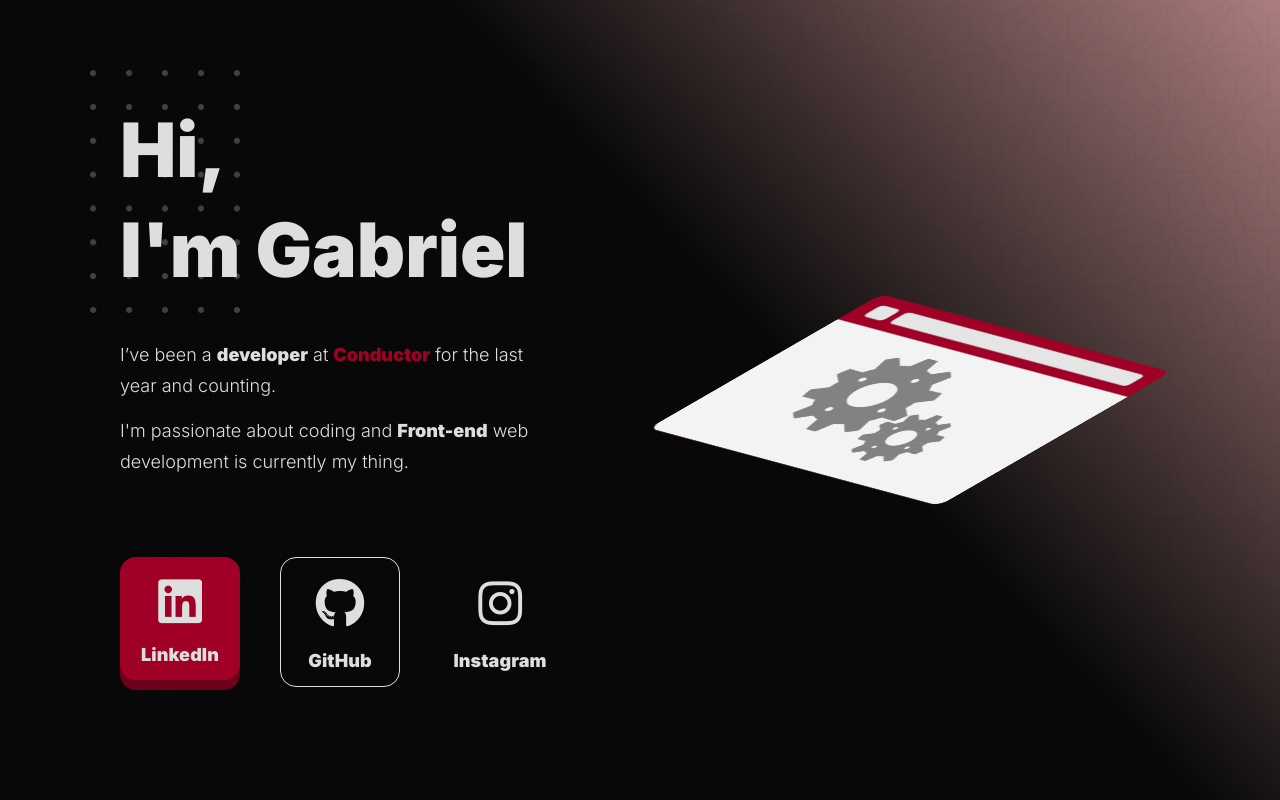
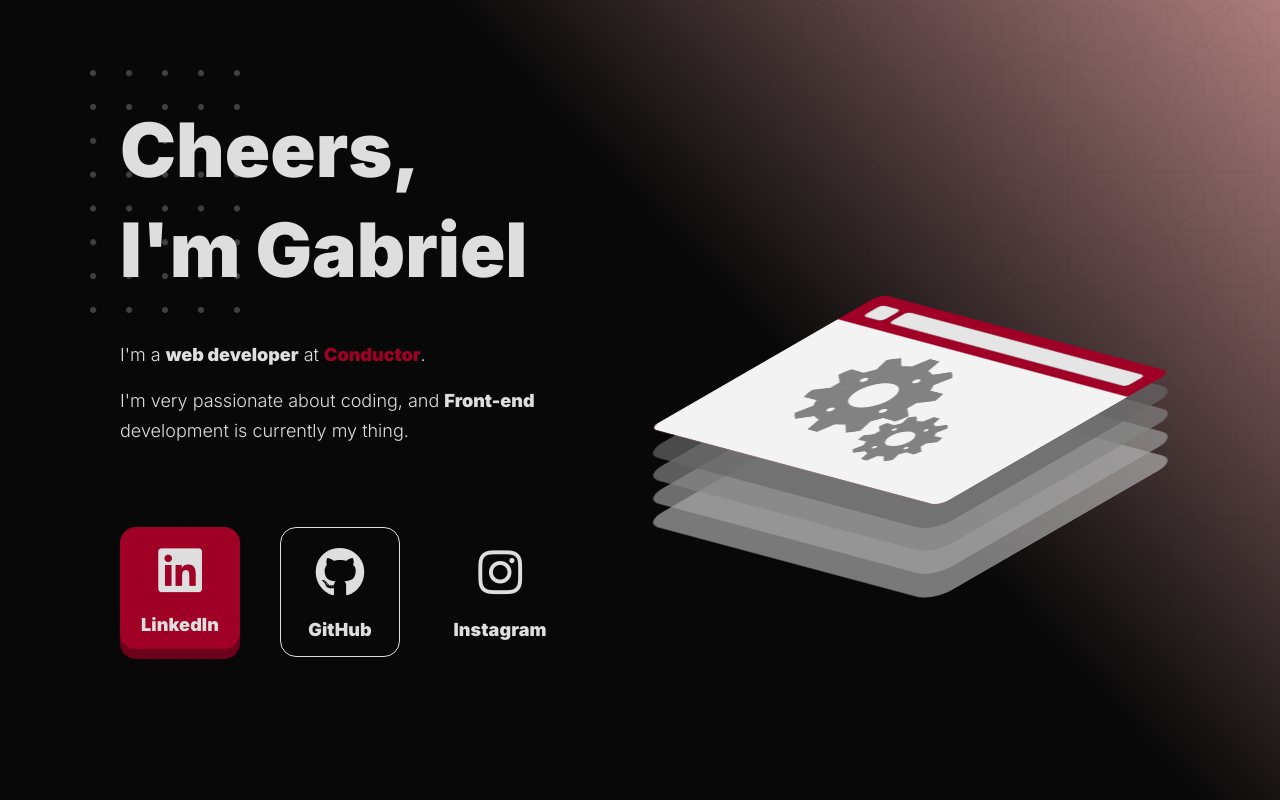
Before and after one commit to borserog/personal-page, a website with bundled scripts: page index.html in a window 1280 px wide. Built offline with nearby package versions, Linux system fonts and the light colour scheme.

Commit message:
killer animation complete

```diff
--- a/index.html
+++ b/index.html
@@ -13,14 +13,14 @@
             <div class="hero__title">
                 <img src="./assets/dot-pattern.png" class="dot-pattern">
                 <h1 class="heading-primary">
-                    Hi,<br>I'm Gabriel
+                    Cheers,<br>I'm Gabriel
                 </h1>
             </div>
             <div class="hero__subtitle">
                 <p class="paragraph">
-                    I’ve been a <strong>developer</strong> at <strong><a class="link" href="https://conductor.com.br/" target="_blank">Conductor</a></strong> for the last year and counting.
+                    I'm a <strong>web developer</strong> at <strong><a class="link" href="https://conductor.com.br/" target="_blank">Conductor</a></strong>.
                 </p>
-                <p class="paragraph">I'm passionate about coding and&nbsp;<strong>Front-end</strong>&nbsp;web development is currently my thing.</p>
+                <p class="paragraph">I'm very passionate about coding, and&nbsp;<strong>Front-end</strong>&nbsp; development is currently my thing.</p>
 
             </div>
             <div class="hero__buttons">
@@ -44,6 +44,7 @@
 
                 <div class="browser-animation__browser">
                     <img class="browser-animation__browser--vector" src="./assets/browser (1).svg" alt="">
+                    <!-- animated content created by JS -->
                 </div>
                 <div class="browser-animation__cog-group">
                     <img class="browser-animation__cog-group--big-cog" src="./assets/cogwheel-303465.svg" alt="">
@@ -52,6 +53,6 @@
             </figure>
         </div>
     </section>
-    <script type="module" src="./js/index.js"></script>
+    <script defer type="module" src="./js/index.js"></script>
 </body>
 </html>
--- /dev/null
+++ b/js/echo-browser.js
@@ -0,0 +1,31 @@
+export class BrowserEchoAnimation {
+    browserContainer = document.querySelector('.browser-animation__browser');
+
+
+    createEchoElements(amount) {
+        for (let i=1; i <= amount; i++) {
+            this.addEchoElement(i);
+        }
+    }
+
+    addEchoElement(position) {
+        const newElement = `<div class="browser-animation__browser--echo-${position}"></div>`;
+
+        this.browserContainer.insertAdjacentHTML('beforeend', newElement);
+
+        const echoElement = document.querySelector(`.browser-animation__browser--echo-${position}`);
+
+        const grayscaleModifier = 30;
+
+        echoElement.style.width = '30rem';
+        echoElement.style.height = '20rem';
+        echoElement.style.position = 'absolute';
+        echoElement.style.zIndex = `${-1 * position}`;
+        echoElement.style.borderRadius = '16px';
+        echoElement.style.top = `${21 * position}px`;
+        echoElement.style.left = `${27 * position}px`;
+        echoElement.style.backgroundColor = `rgb(${72 + (position * grayscaleModifier)}, ${72 + position * grayscaleModifier}, ${72 + position * grayscaleModifier})`;
+        echoElement.style.animation = `browserEchoFade 2.5s infinite ease-in-out`;
+        echoElement.style.animationDelay = `.${position * 10}s`;
+    }
+}
--- a/js/index.js
+++ b/js/index.js
@@ -0,0 +1,4 @@
+import * as eb from './echo-browser.js';
+
+const browserAnimation = new eb.BrowserEchoAnimation();
+browserAnimation.createEchoElements(4);
--- a/sass/base/_animations.scss
+++ b/sass/base/_animations.scss
@@ -0,0 +1,8 @@
+@keyframes browserEchoFade {
+    0% { opacity: .7; }
+    50% {
+        opacity: .3;
+        transform: translate(20px, 20px);
+    }
+    100% { opacity: .7; }
+}
--- a/sass/pages/_home.scss
+++ b/sass/pages/_home.scss
@@ -1,15 +1,27 @@
 $border-width: 0px;
 
 .container {
-    background: url('./../../assets/asanoha-400px.png') repeat;
+  background: url("./../../assets/asanoha-400px.png") repeat;
 
   &::before {
-        content: '';
+    content: "";
     position: absolute;
     width: 100%;
     height: 100%;
     z-index: -3;
-        background: linear-gradient(226.82deg, rgba(255, 0, 0, .27) -18.54%, rgba(0, 0, 0, 0.97) 41.11%);
+    background: linear-gradient(
+      226.82deg,
+      rgba(255, 0, 0, 0.27) -18.54%,
+      rgba(0, 0, 0, 0.97) 41.11%
+    );
+
+    @include respond(tab-land) {
+      background: linear-gradient(
+        180.82deg,
+        rgba(255, 0, 0, 0.37) -1.54%,
+        rgba(0, 0, 0, 0.97) 49.91%
+      );
+    }
   }
 }
 
@@ -33,7 +45,6 @@
 
   @include respond(phone) {
     align-items: flex-start;
-
   }
 
   .hero {
@@ -71,8 +82,8 @@
       margin-top: 4rem;
 
       &::before {
-                content: '';
-                width: .1rem;
+        content: "";
+        width: 0.1rem;
         height: 100%;
       }
 
@@ -137,7 +148,10 @@
 
       // TODO add echo
       &--echo {
-
+        width: 100%;
+        height: 100%;
+        position: relative;
+        top: -1rem;
       }
     }
 
@@ -149,31 +163,49 @@
       left: 50%;
       transform: translate(-50%, -30%);
 
+
+      &:hover {
+        .browser-animation__cog-group--big-cog {
+            transform: rotate(-360deg);
+        }
+
+        .browser-animation__cog-group--small-cog {
+            transform: rotate(360deg);
+        }
+      }
+
       &--big-cog {
         height: 10rem;
-                animation: cogRotationReverse 10s infinite ease-in-out;
       }
 
       &--small-cog {
-                height: 6.25rem;
-                animation: cogRotation 10s infinite ease-in-out;
+        height: 6rem;
         position: relative;
         top: 1.5rem;
         left: -1.1rem;
       }
 
-
+      &--big-cog, &--small-cog {
+        transition: all 2s;
+      }
+    }
   }
 }
 
+@keyframes cogRotation {
+  0% {
+    transform: rotate(0);
   }
-
-@keyframes cogRotation {
-    0% { transform: rotate(0) }
-    100% { transform: rotate(-360deg) }
+  100% {
+    transform: rotate(-360deg);
+  }
 }
 
 @keyframes cogRotationReverse {
-    0% { transform: rotate(0) }
-    100% { transform: rotate(360deg) }
+  0% {
+    transform: rotate(0);
   }
+  100% {
+    transform: rotate(360deg);
+  }
+}
```
Also changed, not shown: css/style.css. Lines whose indentation alone changed are shown as unchanged.
